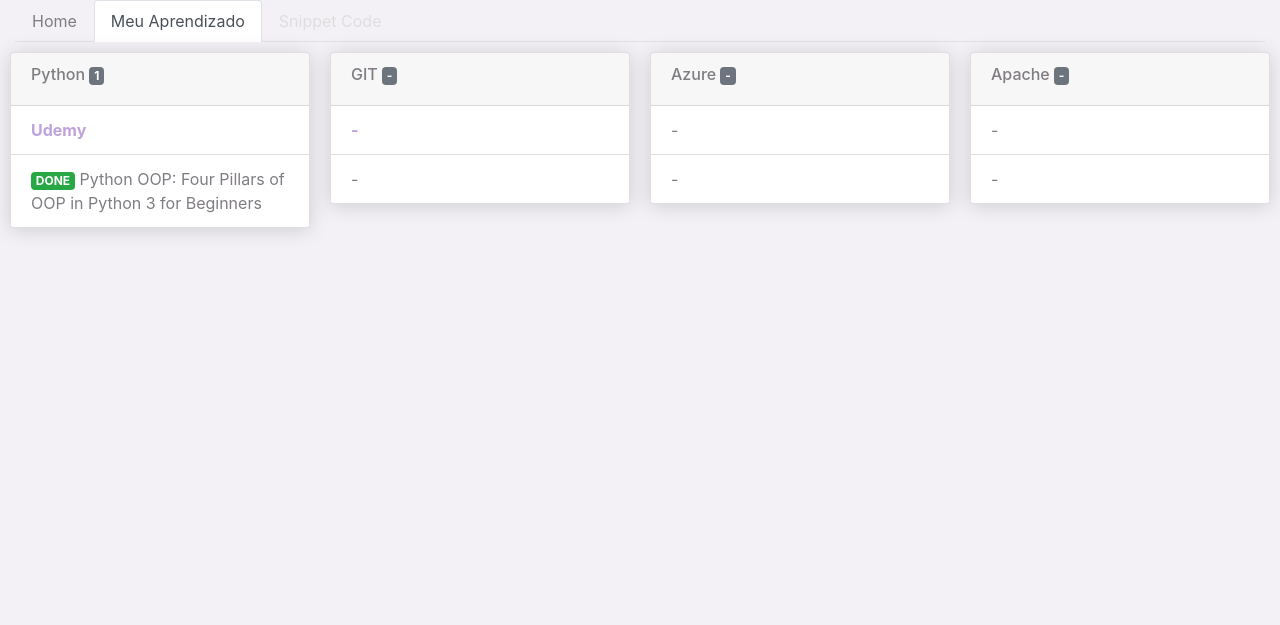
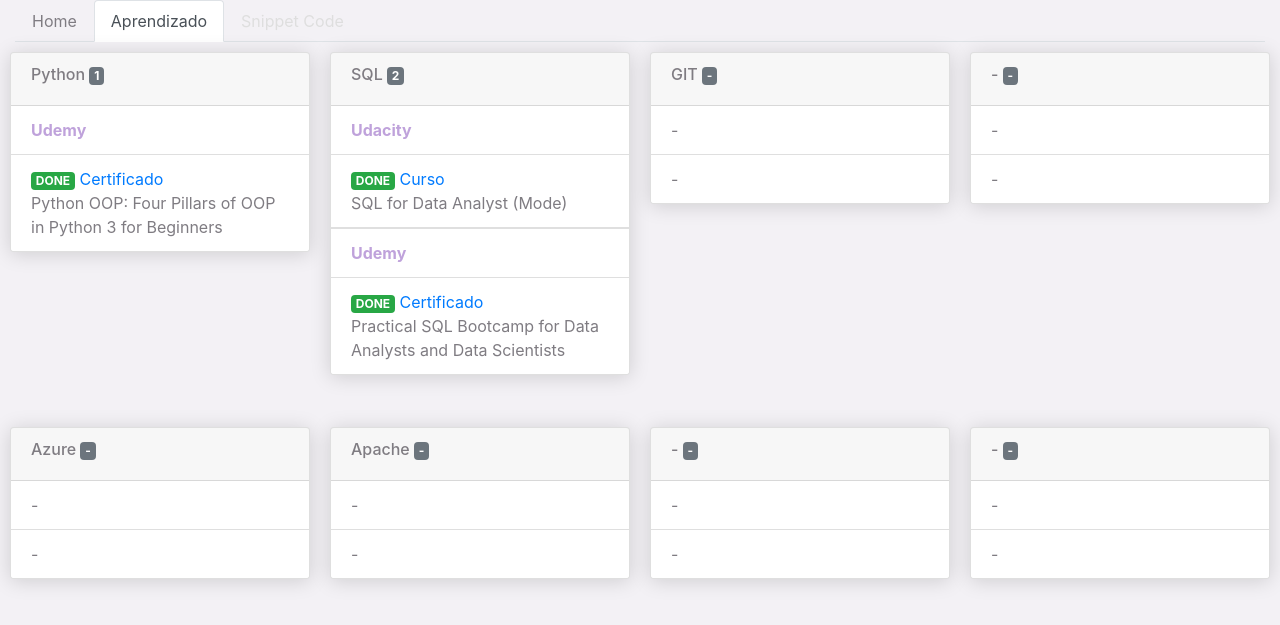
Before and after one commit to kim-albert/kimalbert-cv, a plain HTML site: page courses.html in a window 1280 px wide. Drawn offline with nearby package versions, Linux system fonts and the light colour scheme.

Commit message:
include card in courses.html

```diff
--- a/courses.html
+++ b/courses.html
@@ -19,7 +19,7 @@
       <a class="nav-link" href="./index.html" style="color: #7F7C82;">Home</a>
     </li>
     <li class="nav-item">
-      <a class="nav-link active" href="#">Meu Aprendizado</a>
+      <a class="nav-link active" href="#">Aprendizado</a>
     </li>
     <li class="nav-item">
         <a class="nav-link disabled" href="#" style="color: #dedede;">Snippet Code</a>
@@ -29,6 +29,7 @@
 
 <container>
     <div class="container-fluid">
+        <!--row-->
         <div class="row">
             <div class="col-sm-3" style="padding: 10px;">
                 <div class="card card-width">
@@ -36,9 +37,30 @@
                         <h6>Python <span class="badge badge-secondary">1</span></h6>
                     </div>
                     <ul class="list-group list-group-flush">
-                      <li class="list-group-item"><strong>Udemy</strong></li>
-                      <li class="list-group-item"><span class="badge badge-success">DONE</span> Python OOP: Four Pillars of OOP in Python 3 for Beginners</li>
+                        <li class="list-group-item"><strong>Udemy</strong></li>
+                        <li class="list-group-item"><span class="badge badge-success">DONE</span> <a href="https://www.udemy.com/certificate/UC-08b37c83-039b-4beb-8012-4f938d83a081/" target="_blank">Certificado</a>
+                        <br>Python OOP: Four Pillars of OOP in Python 3 for Beginners
+                        </li>
                     </ul>
+                </div>
+            </div>
+            <div class="col-sm-3" style="padding: 10px;">
+                <div class="card card-width">
+                    <div class="card-header">
+                        <h6>SQL <span class="badge badge-secondary">2</span></h6>
+                    </div>
+                    <ul class="list-group list-group-flush">
+                        <li class="list-group-item"><strong>Udacity</strong></li>
+                        <li class="list-group-item"><span class="badge badge-success">DONE</span> <a href="https://www.udacity.com/course/sql-for-data-analysis--ud198" target="_blank">Curso</a>
+                        <br>SQL for Data Analyst (Mode)
+                        </li>
+                    </ul>
+                    <ul class="list-group list-group-flush">
+                        <li class="list-group-item"><strong>Udemy</strong></li>
+                        <li class="list-group-item"><span class="badge badge-success">DONE</span> <a href="https://www.udemy.com/certificate/UC-22eb4f1d-b962-43e8-9534-965f875f9209/" target="_blank">Certificado</a>
+                        <br>Practical SQL Bootcamp for Data Analysts and Data Scientists
+                        </li>
+                      </ul>
                 </div>
             </div>
             <div class="col-sm-3" style="padding: 10px;">
@@ -47,11 +69,27 @@
                         <h6>GIT <span class="badge badge-secondary">-</span></h6>
                     </div>
                     <ul class="list-group list-group-flush">
-                      <li class="list-group-item"><strong>-</strong></li>
+                      <li class="list-group-item">-</li>
                       <li class="list-group-item">-</li>
                     </ul>
                 </div>
             </div>
+            <div class="col-sm-3" style="padding: 10px;">
+                <div class="card card-width">
+                    <div class="card-header">
+                        <h6>- <span class="badge badge-secondary">-</span></h6>
+                    </div>
+                    <ul class="list-group list-group-flush">
+                      <li class="list-group-item">-</li>
+                      <li class="list-group-item">-</li>
+                    </ul>
+                </div>
+            </div>
+        </div>
+        <!--row-->
+
+        <!--row-->
+        <div class="row">
             <div class="col-sm-3" style="padding: 10px;">
                 <div class="card card-width">
                     <div class="card-header">
@@ -63,6 +101,7 @@
                     </ul>
                 </div>
             </div>
+
             <div class="col-sm-3" style="padding: 10px;">
                 <div class="card card-width">
                     <div class="card-header">
@@ -74,7 +113,32 @@
                     </ul>
                 </div>
             </div>
+
+            <div class="col-sm-3" style="padding: 10px;">
+                <div class="card card-width">
+                    <div class="card-header">
+                        <h6>- <span class="badge badge-secondary">-</span></h6>
+                    </div>
+                    <ul class="list-group list-group-flush">
+                      <li class="list-group-item">-</li>
+                      <li class="list-group-item">-</li>
+                    </ul>
+                </div>
+            </div>
+
+            <div class="col-sm-3" style="padding: 10px;">
+                <div class="card card-width">
+                    <div class="card-header">
+                        <h6>- <span class="badge badge-secondary">-</span></h6>
+                    </div>
+                    <ul class="list-group list-group-flush">
+                      <li class="list-group-item">-</li>
+                      <li class="list-group-item">-</li>
+                    </ul>
+                </div>
+            </div>
         </div>
+        <!--row-->
     </div>
 </container>
 </body>
```
